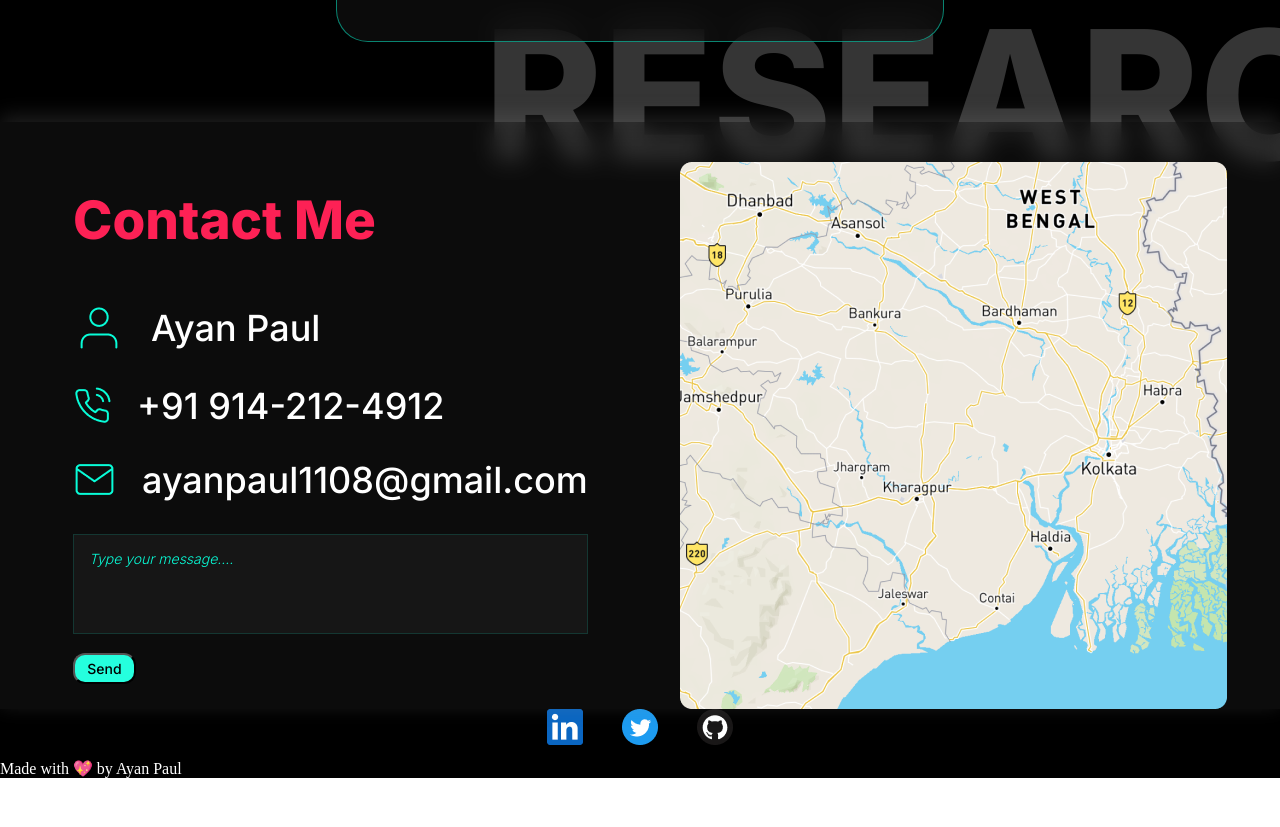
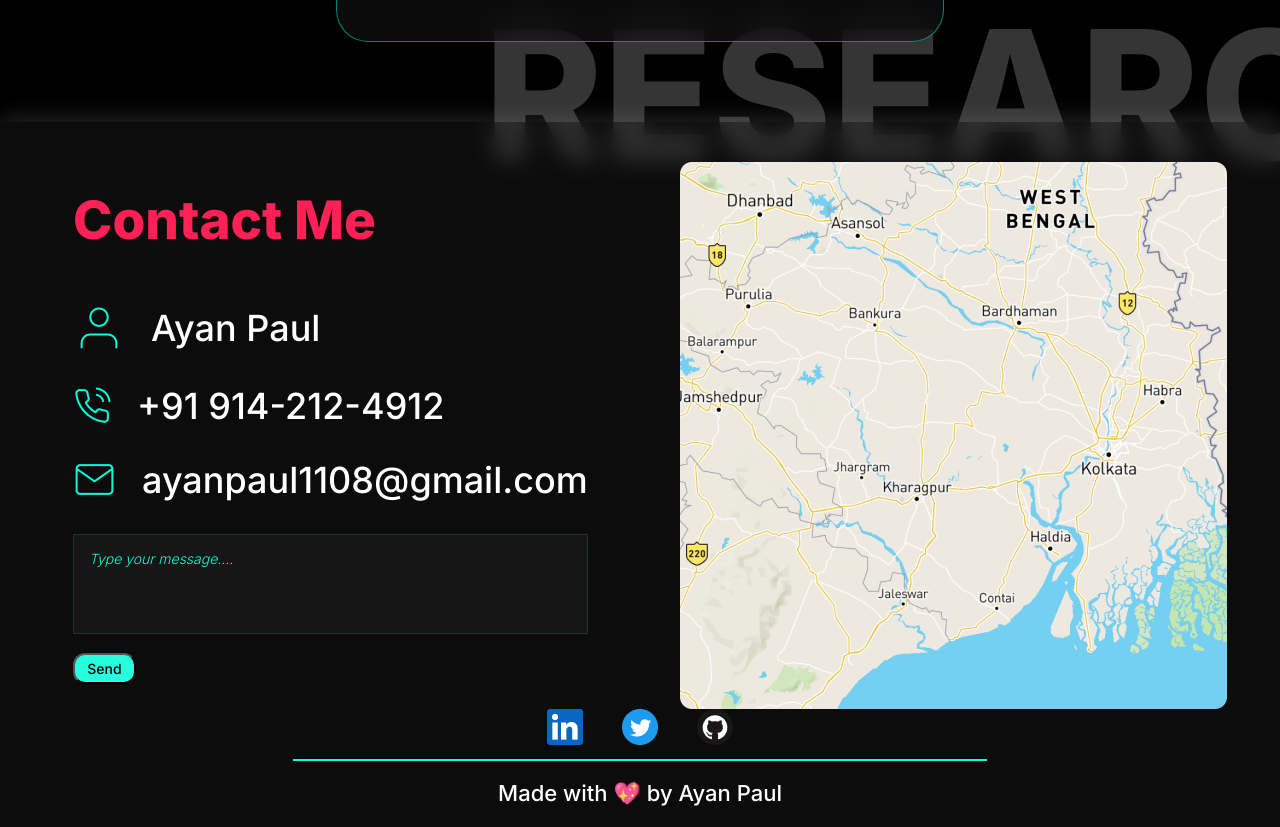
Before and after one commit to Ayanpaul11/Portfolio, a React (Vite) app: page / in a window 1280 px wide. Shown: the part 2620-3447 px from the top of the page. Before the commit the page ends 3398 px from the top, so only its background shows below. Built offline with nearby package versions, Linux system fonts and the light colour scheme.

Commit message:
Update Contact.module.css

```diff
--- a/src/Components/Home/Css/Contact.module.css
+++ b/src/Components/Home/Css/Contact.module.css
@@ -1,15 +1,15 @@
 .mDiv {
     position: relative;
+    background: rgba(38, 38, 38, 0.33);
+    box-shadow: 0px -5px 20px rgba(134, 134, 134, 0.25);
+    backdrop-filter: blur(11.5px);
+    z-index: 1;
 }
 
 .mConDiv {
     display: flex;
     justify-content: space-between;
     align-items: center;
-    background: rgba(38, 38, 38, 0.33);
-    box-shadow: 0px -5px 20px rgba(134, 134, 134, 0.25);
-    backdrop-filter: blur(11.5px);
-    z-index: 1;
     padding: 40px 53px 0px 73px;
 }
 
@@ -90,3 +90,27 @@
     color: #000000;
     cursor: pointer;
 }
+
+.mDivBottom {
+    display: flex;
+    flex-direction: column;
+    justify-content: center;
+    align-items: center;
+    margin-top: 14px;
+}
+
+.line {
+    width: 54.16%;
+    height: 2px;
+    background: #08fdd8;
+    margin-bottom: 19px;
+}
+
+.lastLine {
+    font-family: "Inter", sans-serif;
+    font-style: normal;
+    font-weight: 400;
+    font-size: 22px;
+    line-height: 27px;
+    margin-bottom: 20px;
+}
```
